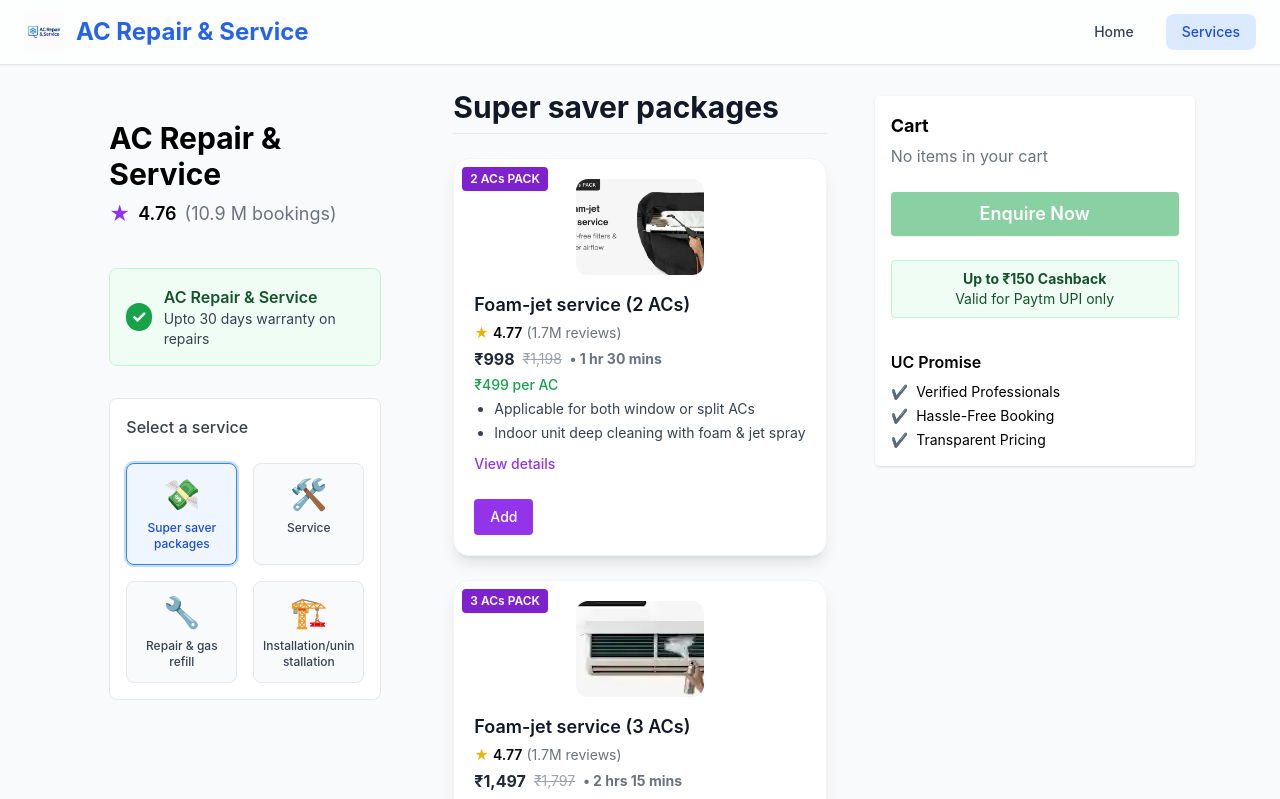
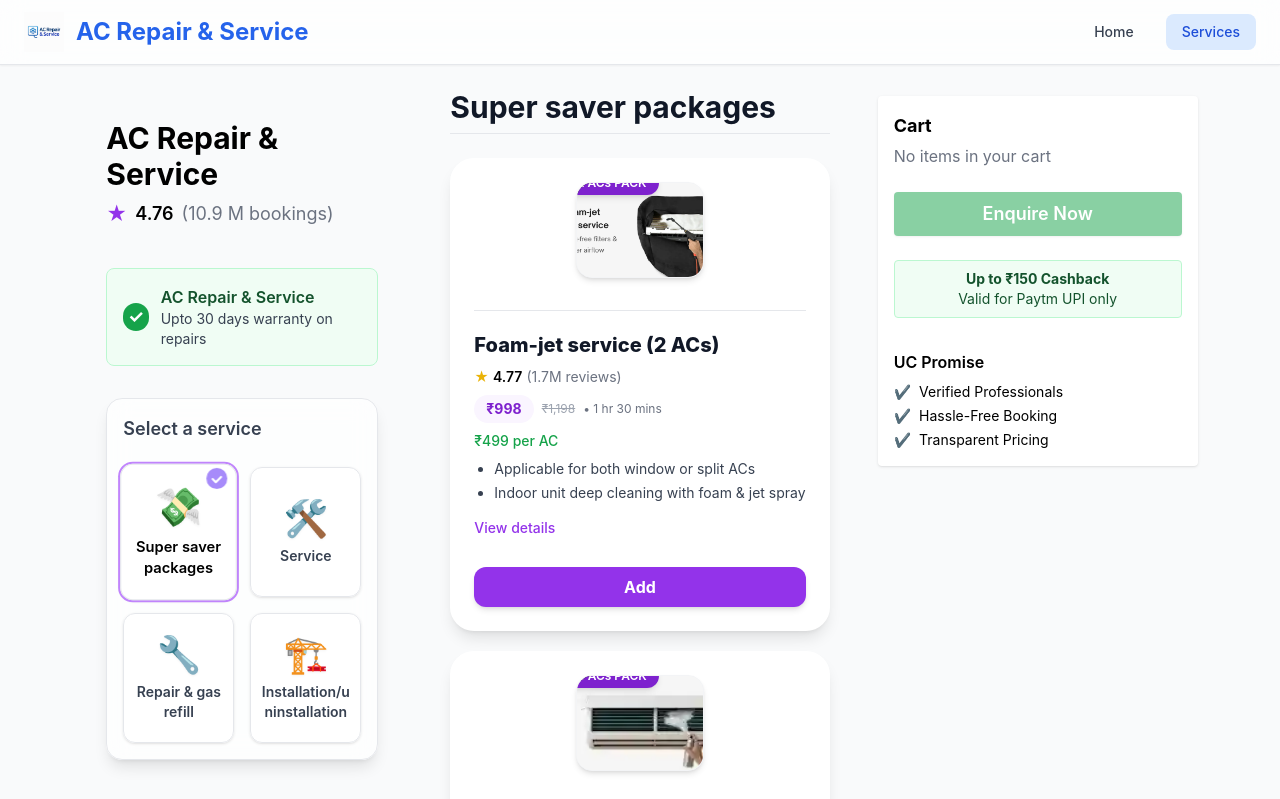
Before and after one commit to nitish35472/demoProject, a React (Create React App) app: page /services in a window 1280 px wide. Shown: the top 799 px of the page. Built offline with nearby package versions, Linux system fonts and the light colour scheme; the HTML template or start-up script is replaced by a standard one.

Commit message:
update code

```diff
--- a/src/ServicesPage.js
+++ b/src/ServicesPage.js
@@ -12,36 +12,44 @@
 function ServiceCard({ service, onAdd, onClick, cartQty }) {
     return (
         <div
-            className="bg-white rounded-2xl shadow-lg hover:shadow-xl transition duration-300 p-3 sm:p-5 mb-4 sm:mb-6 relative cursor-pointer border border-gray-100 hover:border-purple-500"
+            className="relative rounded-3xl bg-white shadow-lg hover:shadow-2xl hover:-translate-y-1 transition p-4 sm:p-6 mb-5 flex flex-col gap-3"
             onClick={() => onClick(service)}
         >
+            {/* Image and badge */}
+            <div className="relative flex justify-center items-center mb-3">
+                <div className="relative aspect-[4/3] w-full max-w-[120px] sm:max-w-[128px] bg-gray-50 rounded-2xl overflow-hidden shadow-md border border-gray-100">
+                    <img
+                        src={service.image}
+                        alt={service.title}
+                        className="w-full h-full object-cover"
+                    />
                     {service.badge && (
-                <div className="absolute top-2 left-2 bg-purple-700 text-white text-xs font-semibold px-2 py-1 rounded">
+                        <div className="absolute -top-3 -left-3 bg-purple-700 text-white text-xs font-semibold px-3 py-1 rounded-xl shadow-md z-10">
                             {service.badge}
                         </div>
                     )}
-            <div className="flex flex-col xs:flex-row gap-2 sm:gap-4">
-                <img
-                    src={service.image}
-                    alt={service.title}
-                    className="w-24 h-20 sm:w-32 sm:h-24 object-cover rounded-xl mx-auto xs:mx-0"
-                />
-                <div className="flex-1">
-                    <div className="font-semibold text-base sm:text-lg text-gray-900 mb-1">{service.title}</div>
-                    <div className="flex items-center text-xs sm:text-sm mb-1">
-                        <span className="text-yellow-500 mr-1">★</span>
-                        <span className="font-semibold mr-1">{service.rating}</span>
+                </div>
+            </div>
+            <hr className="my-2 border-gray-200" />
+            {/* Details */}
+            <div className="flex-1 flex flex-col gap-1">
+                <div className="font-extrabold text-lg sm:text-xl text-gray-900 mb-1 leading-tight">{service.title}</div>
+                <div className="flex items-center text-xs sm:text-sm mb-1 gap-1">
+                    <span className="text-yellow-500">★</span>
+                    <span className="font-semibold">{service.rating}</span>
                     <span className="text-gray-500">({service.reviews} reviews)</span>
                 </div>
-                    <div className="flex flex-wrap items-center text-sm sm:text-base font-bold text-gray-800 mb-1">
+                <div className="flex items-center gap-2 mb-1">
+                    <span className="bg-purple-50 text-purple-700 font-bold px-3 py-1 rounded-full text-sm">
                         ₹{service.price.toLocaleString()}
+                    </span>
                     {service.originalPrice && (
-                            <span className="ml-2 line-through text-xs sm:text-sm font-normal text-gray-400">
+                        <span className="line-through text-xs font-normal text-gray-400">
                             ₹{service.originalPrice.toLocaleString()}
                         </span>
                     )}
                     {service.timeRequired && (
-                            <span className="ml-2 text-xs sm:text-sm text-gray-500">• {service.timeRequired}</span>
+                        <span className="text-xs text-gray-500">• {service.timeRequired}</span>
                     )}
                 </div>
                 {service.perAcPrice && (
@@ -69,11 +77,12 @@
                     </a>
                 </div>
             </div>
-                <div className="mt-2 xs:mt-0 xs:ml-2 flex flex-row xs:flex-col items-center xs:items-end flex-shrink-0 gap-2 xs:gap-0">
+            {/* Add/Qty Controls */}
+            <div className="mt-3">
                 {cartQty > 0 ? (
-                        <div className="flex flex-row xs:flex-col items-center gap-1 xs:gap-2">
+                    <div className="flex flex-row xs:flex-col items-center gap-2 w-full">
                         <button
-                                className="w-8 h-8 xs:w-7 xs:h-7 border border-purple-400 text-purple-700 rounded font-bold text-base hover:bg-purple-50"
+                            className="w-9 h-9 border border-purple-400 text-purple-700 rounded-xl font-bold text-base hover:bg-purple-50"
                             onClick={e => {
                                 e.stopPropagation();
                                 onAdd(service, -1);
@@ -81,9 +90,9 @@
                         >
                             -
                         </button>
-                            <span className="w-8 xs:w-7 text-center font-semibold text-base xs:text-sm">{cartQty}</span>
+                        <span className="w-9 text-center font-semibold text-base">{cartQty}</span>
                         <button
-                                className="w-8 h-8 xs:w-7 xs:h-7 border border-purple-400 text-purple-400 rounded font-bold text-base bg-gray-100 cursor-not-allowed"
+                            className="w-9 h-9 border border-purple-400 text-purple-400 rounded-xl font-bold text-base bg-gray-100 cursor-not-allowed"
                             disabled
                         >
                             +
@@ -91,7 +100,7 @@
                     </div>
                 ) : (
                     <button
-                            className="px-4 py-2 xs:px-3 xs:py-1 bg-purple-600 text-white rounded hover:bg-purple-700 font-medium text-sm"
+                        className="w-full py-2 bg-purple-600 text-white rounded-xl hover:bg-purple-700 font-bold text-base shadow-md mt-1"
                         onClick={e => {
                             e.stopPropagation();
                             onAdd(service, 1);
@@ -100,7 +109,6 @@
                         Add
                     </button>
                 )}
-                </div>
             </div>
         </div>
     );
@@ -128,20 +136,26 @@
                     <div className="text-gray-500">No items in your cart</div>
                 ) : (
                     cart.map(item => (
-                        <div key={item.id} className="flex items-center justify-between mb-2">
-                            <span>{item.title}</span>
-                            <div className="flex items-center gap-2">
+                        <div key={item.id} className="mb-4 pb-2 border-b border-gray-100 last:border-b-0 last:mb-0">
+                            <div className="font-semibold text-sm text-gray-900 mb-1">{item.title}</div>
+                            <div className="flex flex-col sm:flex-row items-stretch sm:items-center justify-between gap-3 mt-1">
+                                <div className="flex items-center gap-2 justify-center">
                                     <button
-                                    className="w-8 h-8 border border-purple-400 text-purple-700 rounded font-bold text-lg hover:bg-purple-50"
+                                        className="w-7 h-7 border border-purple-400 text-purple-700 rounded font-bold text-base hover:bg-purple-50"
                                         onClick={() => onAdd(item, -1)}
                                     >-</button>
-                                <span className="w-8 text-center font-semibold">{item.qty}</span>
+                                    <span className="w-7 text-center font-semibold text-sm">{item.qty}</span>
                                     <button
-                                    className="w-8 h-8 border border-purple-400 text-purple-400 rounded font-bold text-lg bg-gray-100 cursor-not-allowed"
+                                        className="w-7 h-7 border border-purple-400 text-purple-400 rounded font-bold text-base bg-gray-100 cursor-not-allowed"
                                         disabled
                                     >+</button>
-                                <span className="ml-2 font-semibold">₹{item.price}</span>
-                                {item.originalPrice ? <span className="ml-1 line-through text-gray-400">₹{item.originalPrice}</span> : null}
+                                </div>
+                                <div className="flex flex-col items-center sm:items-end min-w-[60px] mt-2 sm:mt-0">
+                                    <span className="font-bold text-sm text-gray-900">₹{item.price}</span>
+                                    {item.originalPrice ? (
+                                        <span className="line-through text-xs text-gray-400">₹{item.originalPrice}</span>
+                                    ) : null}
+                                </div>
                             </div>
                         </div>
                     ))
@@ -261,6 +275,11 @@
                 aria-label="Open cart"
             >
                 <span className="text-xl">🛒</span>
+                {cart.length > 0 && (
+                    <span className="absolute top-1 right-1 bg-red-500 text-white text-xs font-bold rounded-full px-1.5 py-0.5 min-w-[20px] h-5 flex items-center justify-center animate-bounce" style={{ fontSize: '0.75rem' }}>
+                        {cart.length}
+                    </span>
+                )}
             </button>
             {/* Sidebar (hidden on mobile, modal on mobile) */}
             <div className="hidden md:block md:w-[320px] md:mr-6">
@@ -337,9 +356,15 @@
             </div>
             {cartOpen && (
                 <div className="fixed inset-0 z-50 bg-black/40 flex md:hidden" onClick={() => setCartOpen(false)}>
-                    <div className="bg-white w-4/5 max-w-xs h-full shadow-lg p-2 ml-auto max-h-screen overflow-y-auto" onClick={e => e.stopPropagation()}>
-                        <button className="mb-4 text-gray-500" onClick={() => setCartOpen(false)}>&larr; Close</button>
+                    <div className="bg-white/95 w-4/5 max-w-xs h-full shadow-2xl p-0 ml-auto max-h-screen overflow-y-auto rounded-2xl flex flex-col gap-4 px-2" onClick={e => e.stopPropagation()}>
+                        {/* Header with close */}
+                        <div className="flex items-center justify-between px-4 pt-4 pb-2 border-b border-gray-200">
+                            <h3 className="font-bold text-lg">Cart</h3>
+                            <button className="text-gray-500 text-xl" onClick={() => setCartOpen(false)} aria-label="Close cart">&larr; Close</button>
+                        </div>
+                        <div className="flex-1 flex flex-col gap-4 px-2 pb-4">
                             <CartSidebarInternal cart={cart} onAdd={handleAdd} onViewCart={handleViewCart} />
+                        </div>
                     </div>
                 </div>
             )}
--- a/src/components/Sidebar.js
+++ b/src/components/Sidebar.js
@@ -28,17 +28,23 @@
                 </div>
             </div>
             {/* Service categories */}
-            <div className="mx-4 md:mx-6 bg-white border border-gray-200 rounded-lg p-3 md:p-4 flex flex-col gap-4">
-                <div className="font-medium text-gray-700 mb-2 text-sm md:text-base">Select a service</div>
-                <div className="grid grid-cols-2 md:grid-cols-2 gap-2 md:gap-4">
+            <div className="mx-4 md:mx-6 bg-white/70 border border-gray-200 rounded-2xl p-4 flex flex-col gap-4 backdrop-blur-md shadow-lg">
+                <div className="font-semibold text-gray-700 mb-2 text-base md:text-lg">Select a service</div>
+                <div className="grid grid-cols-2 gap-3 md:grid-cols-2 md:gap-4">
                     {categories.map((cat, idx) => (
                         <button
                             key={cat.name}
-                            className={`flex flex-col items-center gap-1 md:gap-2 px-1 md:px-2 py-2 md:py-3 rounded-lg border transition font-medium text-center text-xs min-h-[48px] md:min-h-[56px] break-words w-full ${selected === idx ? 'bg-blue-50 border-blue-500 text-blue-700 ring-2 ring-blue-200' : 'bg-gray-50 border-gray-200 hover:bg-gray-100 text-gray-700'}`}
+                            className={`relative flex flex-col items-center justify-center gap-2 px-2 py-5 rounded-xl border transition font-semibold text-center text-xs md:text-sm shadow bg-white/90 border-gray-200 hover:scale-105 hover:shadow-lg focus:outline-none ${selected === idx ? 'ring-2 ring-purple-400 bg-purple-50 scale-105' : 'hover:bg-gray-50 text-gray-700'}`}
+                            style={{ transition: 'transform 0.15s, box-shadow 0.15s' }}
                             onClick={() => onSelect(idx)}
                         >
-                            <span className="text-2xl md:text-3xl">{cat.icon}</span>
-                            <span className="block w-full text-xs break-words text-center">{cat.name}</span>
+                            <span className="text-3xl md:text-4xl drop-shadow-sm">{cat.icon}</span>
+                            <span className="block w-full text-xs md:text-sm break-words text-center font-semibold">{cat.name}</span>
+                            {selected === idx && (
+                                <span className="absolute top-2 right-2 animate-bounce">
+                                    <svg width="20" height="20" fill="none" viewBox="0 0 20 20"><circle cx="10" cy="10" r="10" fill="#a78bfa" /><path d="M6 10.5l3 3 5-5" stroke="#fff" strokeWidth="2" strokeLinecap="round" strokeLinejoin="round" /></svg>
+                                </span>
+                            )}
                         </button>
                     ))}
                 </div>
```
Lines whose indentation alone changed are shown as unchanged.
